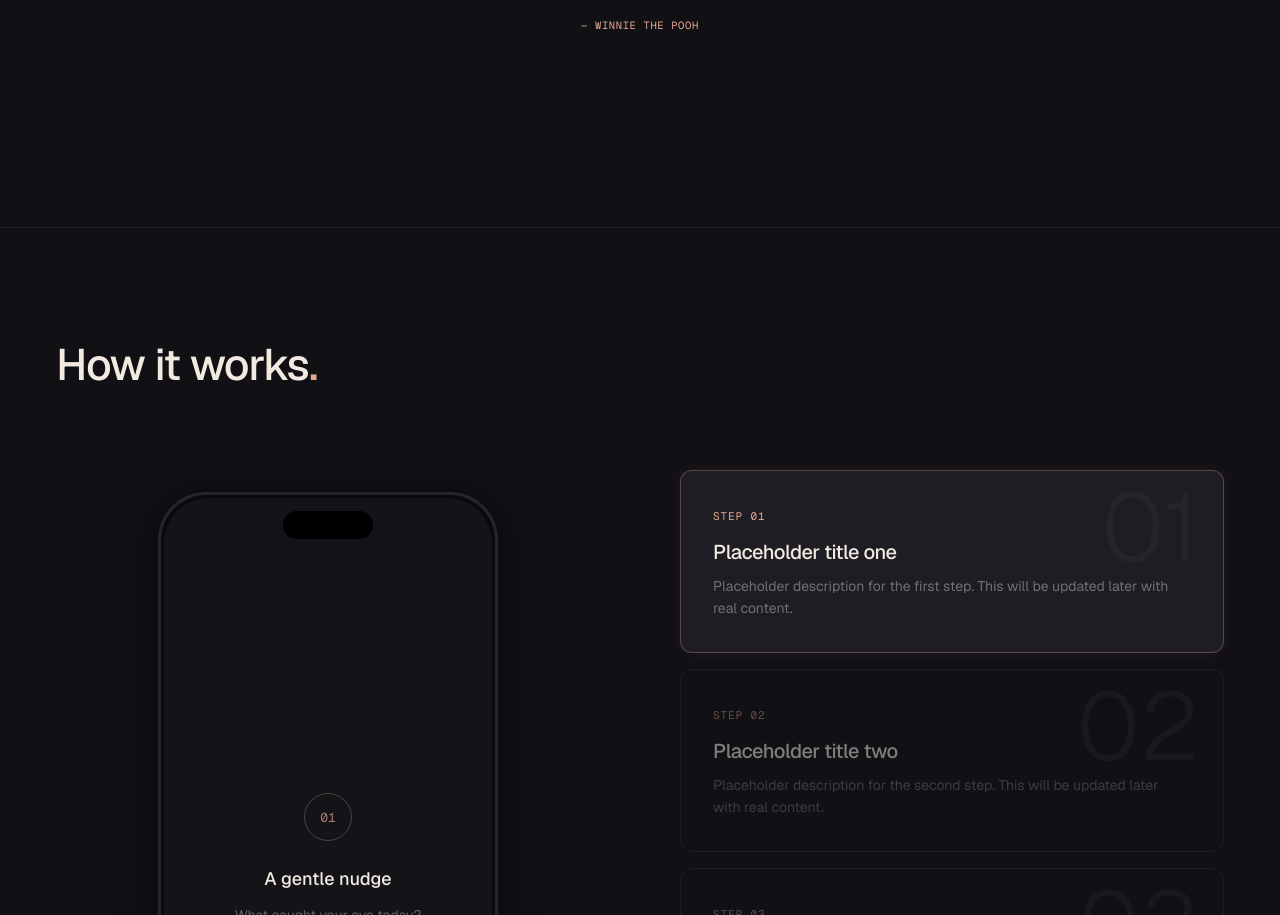
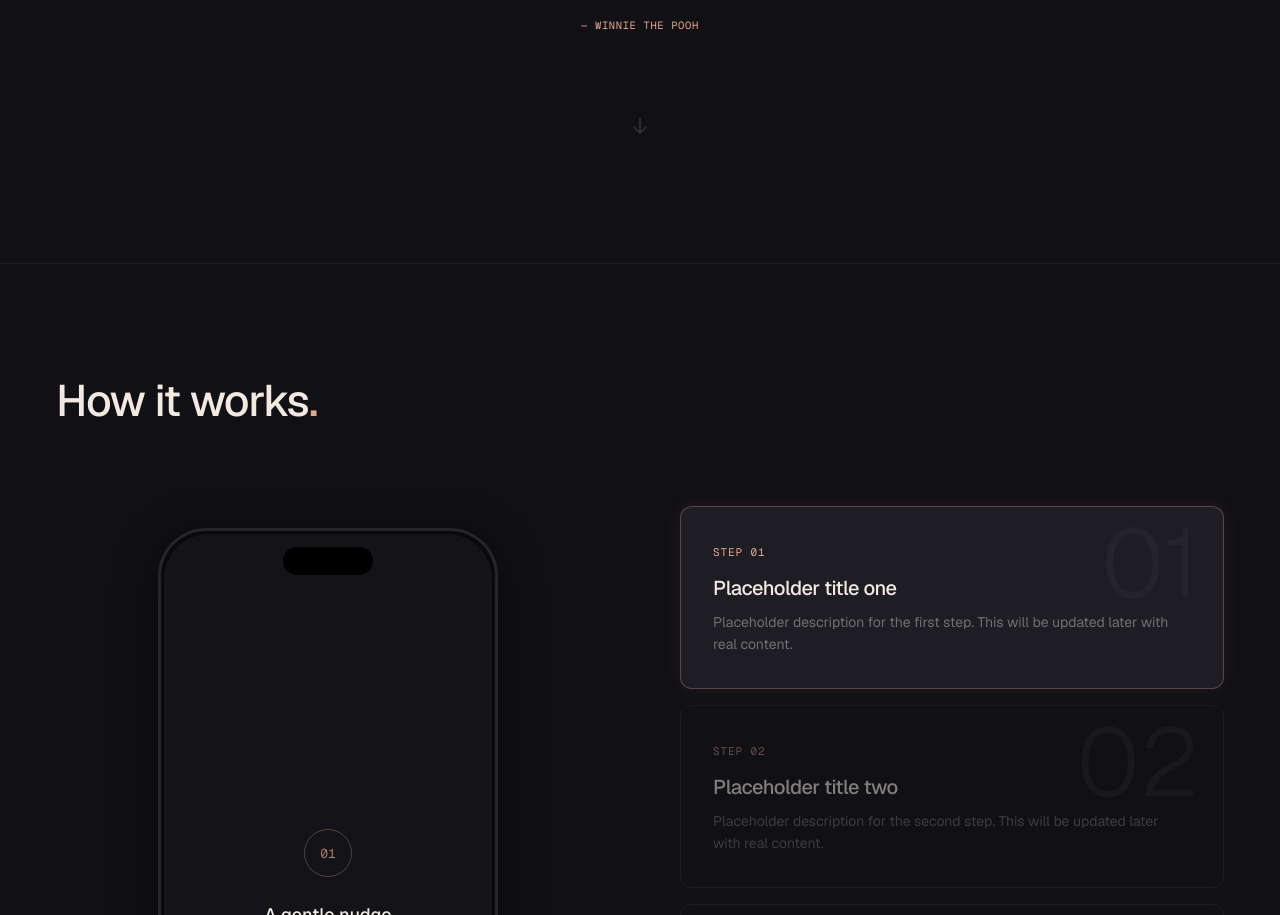
Before and after one commit to Arkie-cc/EOI, a Next.js app: page / in a window 1280 px wide. Shown: the part 1527-2442 px from the top of the page. Built offline with nearby package versions, Linux system fonts and the light colour scheme.

Commit message:
additional features implemented

```diff
--- a/src/app/page.tsx
+++ b/src/app/page.tsx
@@ -77,6 +77,14 @@ export default function Home() {
                 — Winnie the Pooh
               </p>
             </ScrollReveal>
+
+            <div className="flex justify-center pb-4">
+              <a href="#how-it-works" aria-label="Scroll to how it works" className="text-cream/20 hover:text-peach transition-colors duration-300" style={{ animation: "pulse-line 2.5s ease-in-out infinite" }}>
+                <svg width="20" height="20" viewBox="0 0 20 20" fill="none" stroke="currentColor" strokeWidth="1.5" strokeLinecap="round" strokeLinejoin="round">
+                  <path d="M10 3v14M4 12l6 6 6-6" />
+                </svg>
+              </a>
+            </div>
           </div>
         </section>
 
--- a/src/components/StackingCards.tsx
+++ b/src/components/StackingCards.tsx
@@ -42,7 +42,7 @@ export default function StackingCards() {
   const [activeIndex, setActiveIndex] = useState(0);
 
   return (
-    <section className="bg-[#111015] border-t border-cream/6">
+    <section id="how-it-works" className="bg-[#111015] border-t border-cream/6">
       <div className="max-w-[1440px] mx-auto px-6 sm:px-14 py-20 sm:py-28">
         <ScrollReveal>
           <h2 className="text-[clamp(28px,4vw,44px)] font-medium tracking-tight text-cream leading-[1.15] mb-14 sm:mb-20">
```
